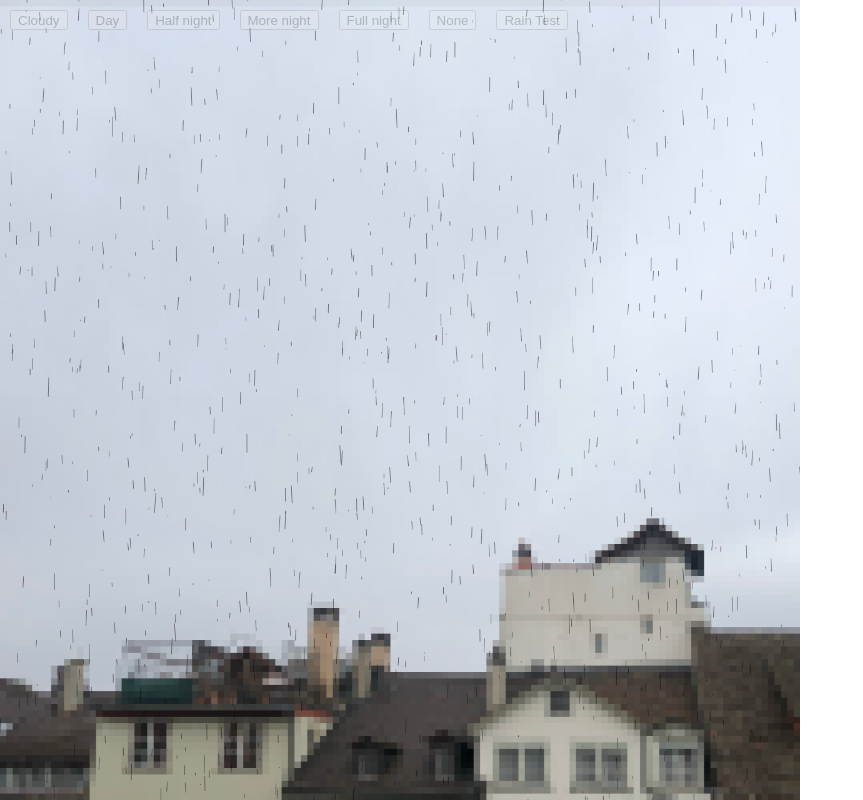
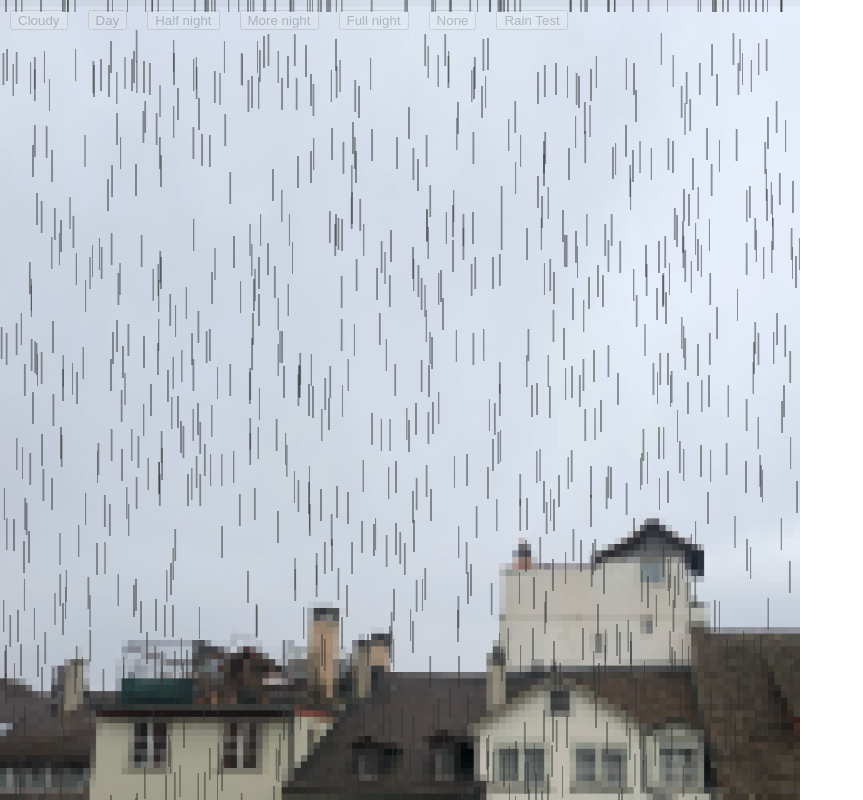
Before and after one commit to flononymus/im-Moment-enzian-, a plain HTML site: page index.html in a window 1280 px wide. Both pictures are taken after a click on the button "Rain Test". Shown: the whole page, without its empty margins (0-863 px from the left). Drawn offline with Linux system fonts and the light colour scheme.

Commit message:
rain updates

```diff
--- a/canvas.js
+++ b/canvas.js
@@ -2,8 +2,7 @@ var canvasBack= document.getElementById('canvasBackground');
 var canvasFront = document.getElementById('canvasFront');
 var ctxBack = canvasBack.getContext('2d');
 var ctxFront = canvasFront.getContext('2d');
-// canvas.width = window.innerWidth;
-// canvas.height = window.innerHeight;
+
 canvasBack.width = window.innerWidth;
 canvasBack.height = window.innerHeight;
 canvasFront.width = window.innerWidth;
@@ -12,10 +11,8 @@ canvasFront.height = window.innerHeight;
 var w = canvasFront.width;
 var h = canvasFront.height;
 var rainInterval;
-// ctx.strokeStyle = 'rgba(174,194,224,0.5)';
-ctxFront.strokeStyle = 'rgba(0,0,0,0.5)';
-// ctx.strokeStyle = 'rgba(255,255,255,0.5)'
-ctxFront.lineWidth = 1;
+ctxFront.strokeStyle = 'rgba(50,50,50,0.5)';
+ctxFront.lineWidth = 10;
 ctxFront.lineCap = 'round';
 var init = [];
 var maxParts = 1000;
@@ -25,7 +22,7 @@ for(var a = 0; a < maxParts; a++) {
     y: Math.random() * h,
     l: Math.random() * 1,
     xs: -4 + Math.random() * 4 + 2,
-    ys: Math.random() * 10 + 10
+    ys: Math.random() * 50 + 50
   })
 }
 
@@ -39,6 +36,9 @@ var start = null;
 var duration = 2000;
 var raining = false;
 
+var raindropImage = new Image();
+// raindropImage.src = "images/raindrop_test.png"
+raindropImage.src = "images/raindrop_test2.png"
 
 var imageDay= new Image();
 imageDay.onload = drawImages;
@@ -193,15 +193,17 @@ function toggleRain() {
 
 
 function drawRain() {
+  ctxFront.globalAlpha = 0.5;
   // ctx.drawImage(currentImage,0,0,w,h);
   ctxFront.clearRect(0, 0, w, h);
 
   for(var c = 0; c < particles.length; c++) {
     var p = particles[c];
-    ctxFront.beginPath();
-    ctxFront.moveTo(p.x, p.y);
-    ctxFront.lineTo(p.x + p.l * p.xs, p.y + p.l * p.ys);
-    ctxFront.stroke();
+    // ctxFront.beginPath();
+    // ctxFront.moveTo(p.x, p.y);
+    // ctxFront.lineTo(p.x + p.l * p.xs, p.y + p.l * p.ys);
+    // ctxFront.stroke();
+    ctxFront.drawImage(raindropImage, p.x, p.y, raindropImage.width/3, raindropImage.height*2);
   }
   move();
 }
--- a/style.css
+++ b/style.css
@@ -35,12 +35,3 @@ button {
     margin:10px;
     height:20px;
   }
-
-  .fade-in {
-    opacity: 0;
-    transition: opacity 20s ease-in-out;
-  }
-
-  .fade-in.opaque {
-    opacity: 1;
-  }
```
Also changed, not shown: README.md, images/raindrop_test.png (added), images/raindrop_test2.png (added).
